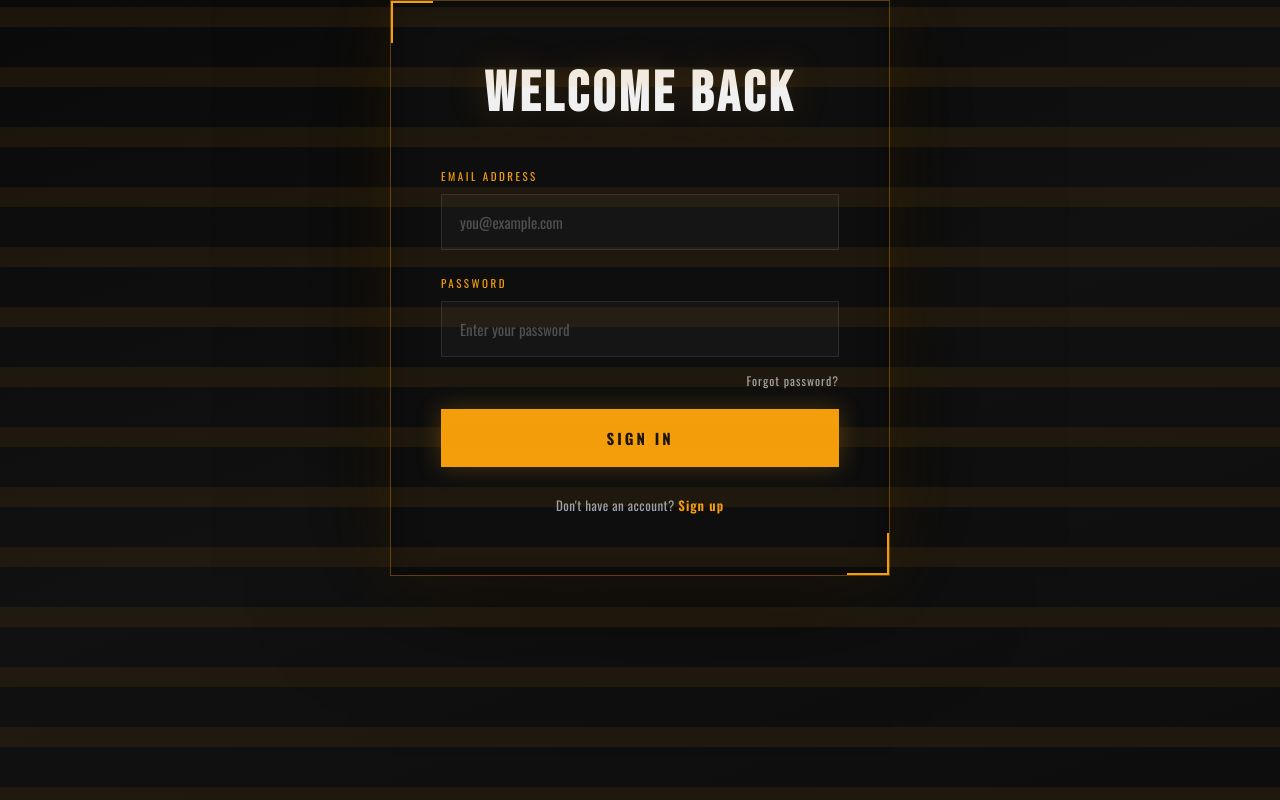
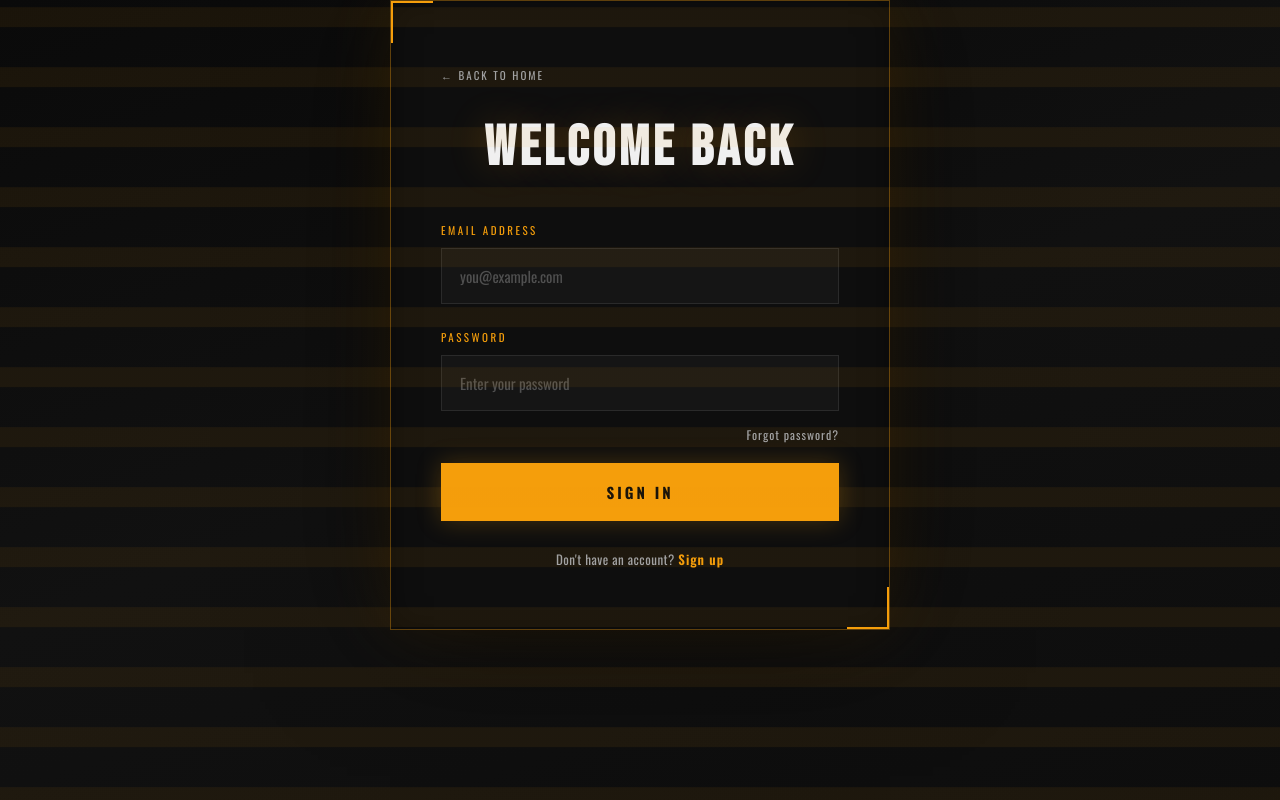
Before and after one commit to Bmccomiskey/S26-CPSC4910-Team05, a React (Create React App) app in the folder gpid05/frontend/: page /login in a window 1280 px wide. Built offline with nearby package versions, Linux system fonts and the light colour scheme; no server answers.

Commit message:
added navigation to the startup page from login and sign up page

```diff
--- a/gpid05/frontend/src/LoginPage.css
+++ b/gpid05/frontend/src/LoginPage.css
@@ -145,6 +145,28 @@ body::after {
   right: -2px;
   border-bottom: 4px solid var(--amber);
   border-right: 4px solid var(--amber);
+}
+
+/* =========================
+   BACK LINK
+   ========================= */
+
+.login-back-link {
+  display: inline-flex;
+  align-items: center;
+  gap: 6px;
+  font-size: 11px;
+  font-family: 'Oswald', sans-serif;
+  letter-spacing: 2px;
+  text-transform: uppercase;
+  color: var(--chrome);
+  text-decoration: none;
+  margin-bottom: 32px;
+  transition: color 0.2s;
+}
+
+.login-back-link:hover {
+  color: var(--amber);
 }
 
 /* =========================
--- a/gpid05/frontend/src/LoginPage.jsx
+++ b/gpid05/frontend/src/LoginPage.jsx
@@ -70,6 +70,9 @@ export default function LoginPage() {
 
   return (
     <div className="login-card">
+      <Link to="/" className="login-back-link">
+        ← Back to Home
+      </Link>
       <div className="header">
         <h1>Welcome back</h1>
       </div>
--- a/gpid05/frontend/src/SignUp.jsx
+++ b/gpid05/frontend/src/SignUp.jsx
@@ -53,6 +53,9 @@ function SignUp() {
   return (
     <div className="login-container">
       <div className="login-card">
+        <Link to="/" className="login-back-link">
+          ← Back to Home
+        </Link>
         <div className="header">
           <h1>Create an account</h1>
           <p className="subtitle">Join us today</p>
```
